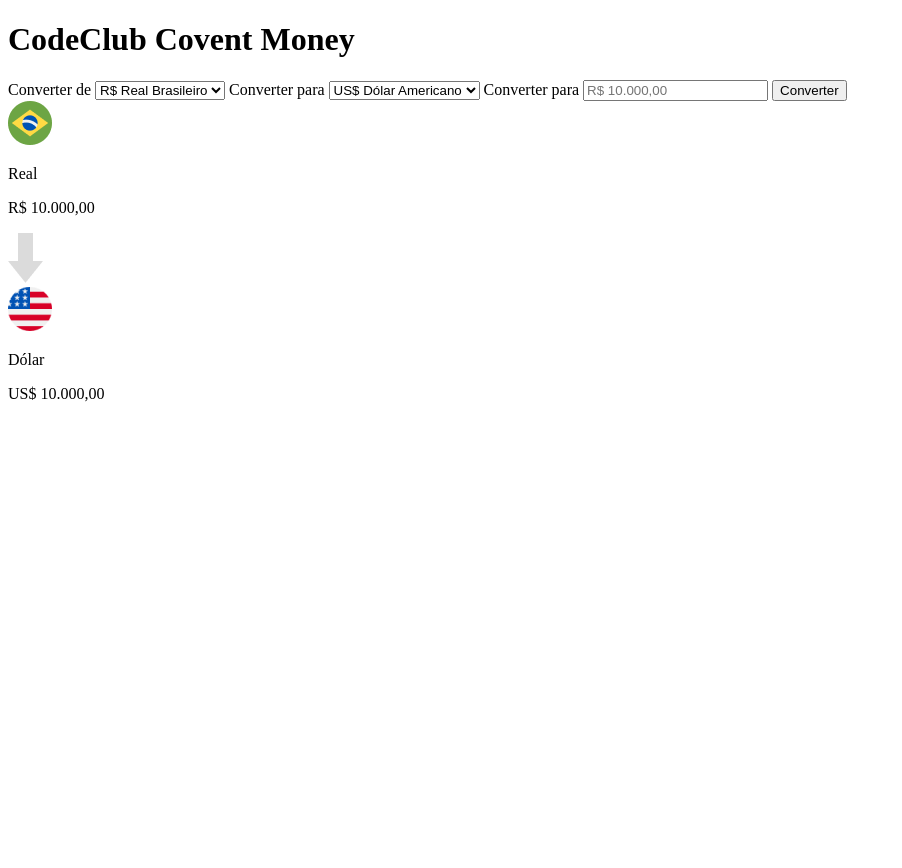
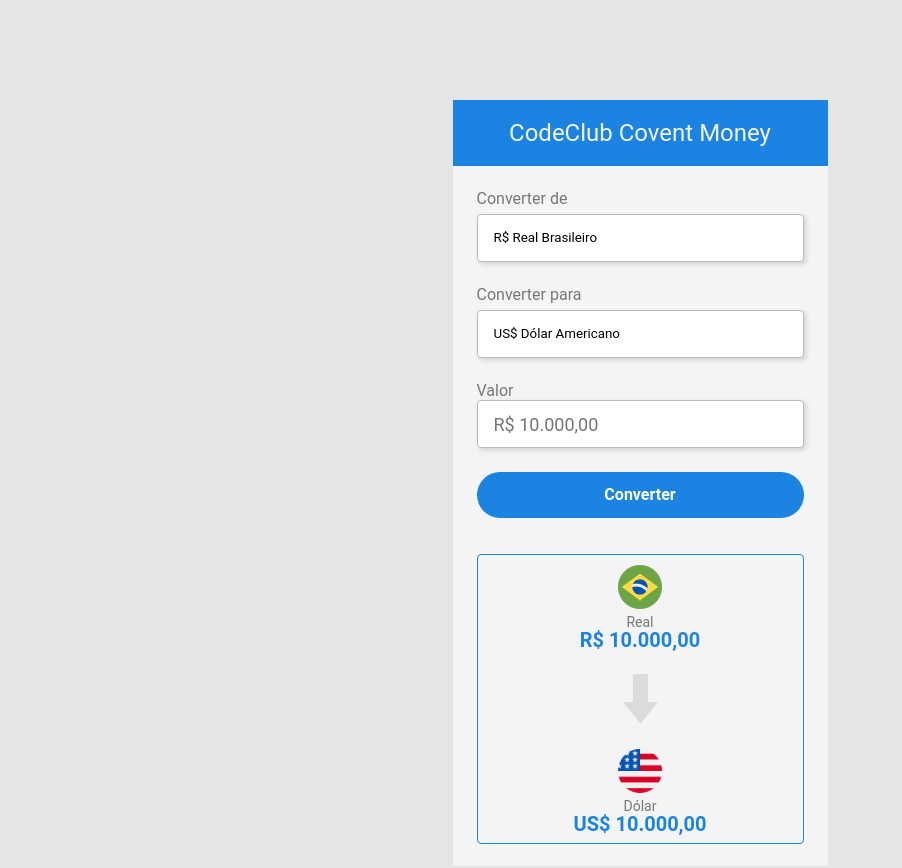
Before and after one commit to bsmoreira96/CodeClube-Convert-Money, a plain HTML site: page index.html in a window 1280 px wide. Shown: the whole page, without its empty margins (0-902 px from the left). Before the commit the page ends 800 px from the top, so only its background shows below. Drawn offline with Linux system fonts and the light colour scheme.

Commit message:
inclusion of the CSS file in the project

```diff
--- /dev/null
+++ b/Styles.css
@@ -0,0 +1,118 @@
+* {
+  margin: 0;
+  padding: 0;
+  box-sizing: border-box;
+  font-family: "Roboto", sans-serif;
+  font-style: normal;
+  font-weight: normal;
+  line-height: 18px;
+}
+
+body {
+  background-color: #e5e5e5;
+}
+
+.container {
+  background-color: #f4f4f4;
+  width: 375px;
+  height: 766px;
+  margin: 0 auto;
+  margin-top: 100px;
+}
+
+header {
+  background-color: #1b83e2;
+  height: 66px;
+  padding-top: 24px;
+}
+
+h1 {
+  font-size: 24px;
+  text-align: center;
+  color: #f4f4f4;
+}
+
+main {
+  padding: 24px;
+}
+
+label {
+  color: #777777;
+}
+
+select {
+  background: #ffffff;
+  border: 1px solid #bbbbbb;
+  border-radius: 4px;
+  height: 48px;
+  display: block;
+  width: 100%;
+  cursor: pointer;
+  outline: none;
+  appearance: none;
+  padding-left: 16px;
+  box-shadow: 2px 2px 5px rgba(0, 0, 0, 0.15);
+  margin-top: 6px;
+  margin-bottom: 24px;
+}
+
+input {
+  background: #ffffff;
+  border: 1px solid #bbbbbb;
+  border-radius: 4px;
+  height: 48px;
+  display: block;
+  width: 100%;
+  outline: none;
+  padding-left: 16px;
+  box-shadow: 2px 2px 5px rgba(0, 0, 0, 0.15);
+  font-size: 18px;
+}
+
+button {
+  background: #1b83e2;
+  border-radius: 25px;
+  cursor: pointer;
+  height: 46px;
+  color: white;
+  font-weight: bold;
+  font-size: 16px;
+  border: none;
+  width: 100%;
+  margin-top: 24px;
+  margin-bottom: 36px;
+}
+
+button:hover {
+  opacity: 0.9;
+}
+
+button:active {
+  opacity: 0.7;
+}
+
+section {
+  border: 1px solid #1b83e2;
+  border-radius: 4px;
+}
+
+.curency-container {
+  text-align: center;
+  padding: 10px;
+}
+
+.currency-name {
+    font-size: 14px;
+  color: #777777;
+}
+
+.currency-value {
+  font-weight: bold;
+  font-size: 20px;
+  color: #1b83e2;
+}
+
+.arrow-img {
+    margin: 15px auto;
+    display: block;
+}
--- a/index.html
+++ b/index.html
@@ -6,10 +6,8 @@
     <meta name="viewport" content="width=device-width, initial-scale=1.0" />
     <link rel="preconnect" href="https://fonts.googleapis.com" />
     <link rel="preconnect" href="https://fonts.gstatic.com" crossorigin />
-    <link
-      href="https://fonts.googleapis.com/css2?family=Roboto:wght@100;300;400;700&display=swap"
-      rel="stylesheet"
-    />
+    <href="https://fonts.googleapis.com/css2?family=Roboto:wght@100;300;400;700&display=swap" rel="stylesheet"/>
+    <link rel="stylesheet" href="./Styles.css" />
     <title>CodeClub Convert Money</title>
   </head>
 
@@ -21,14 +19,14 @@
 
       <main>
         <label for="">
-          Converter de
+          Converter <b>de</b>
           <select name="" id="">
             <option value="">R$ Real Brasileiro</option>
           </select>
         </label>
 
         <label for="">
-          Converter para
+          Converter <b>para</b>
           <select name="" id="">
             <option value="">US$ Dólar Americano</option>
             <option value="">€$ Euro</option>
@@ -36,25 +34,25 @@
         </label>
 
         <label for="">
-          Converter para
+          Valor
           <input placeholder="R$ 10.000,00" />
         </label>
 
         <button type="button">Converter</button>
 
         <section>
-          <div>
-            <img src="./assets/Brasil.png" alt="" />
-            <p>Real</p>
-            <p>R$ 10.000,00</p>
+          <div class="curency-container">
+            <img src="./assets/Brasil.png" alt="bandeira-brasil" />
+            <p class="currency-name">Real</p>
+            <p class="currency-value">R$ 10.000,00</p>
           </div>
 
-          <img src="./assets/Seta.png" alt="" />
+          <img class="arrow-img" src="./assets/Seta.png" alt="seta" />
 
-          <div>
-            <img src="./assets/Estados-Unidos.png" alt="" />
-            <p>Dólar</p>
-            <p>US$ 10.000,00</p>
+          <div class="curency-container">
+            <img src="./assets/Estados-Unidos.png" alt="bandeira-pais-conversão" />
+            <p class="currency-name">Dólar</p>
+            <p class="currency-value">US$ 10.000,00</p>
           </div>
         </section>
       </main>
```
